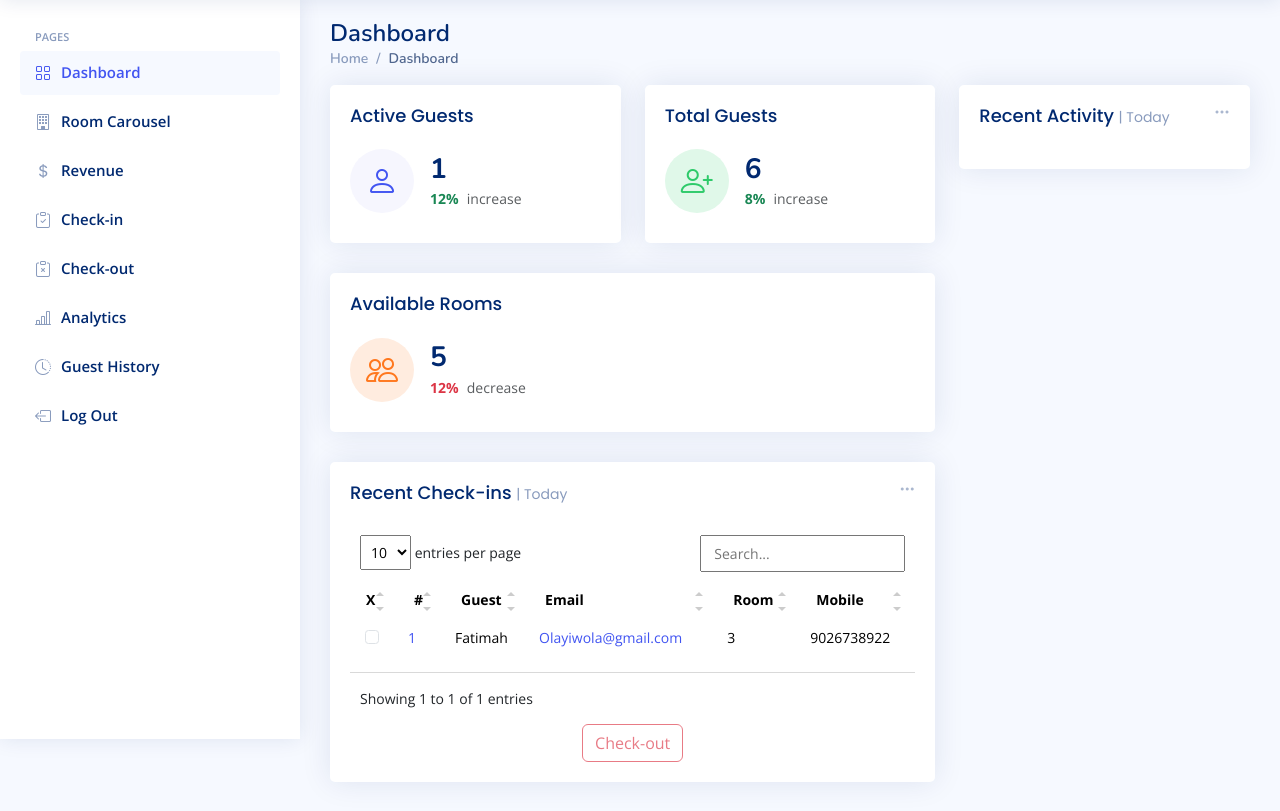
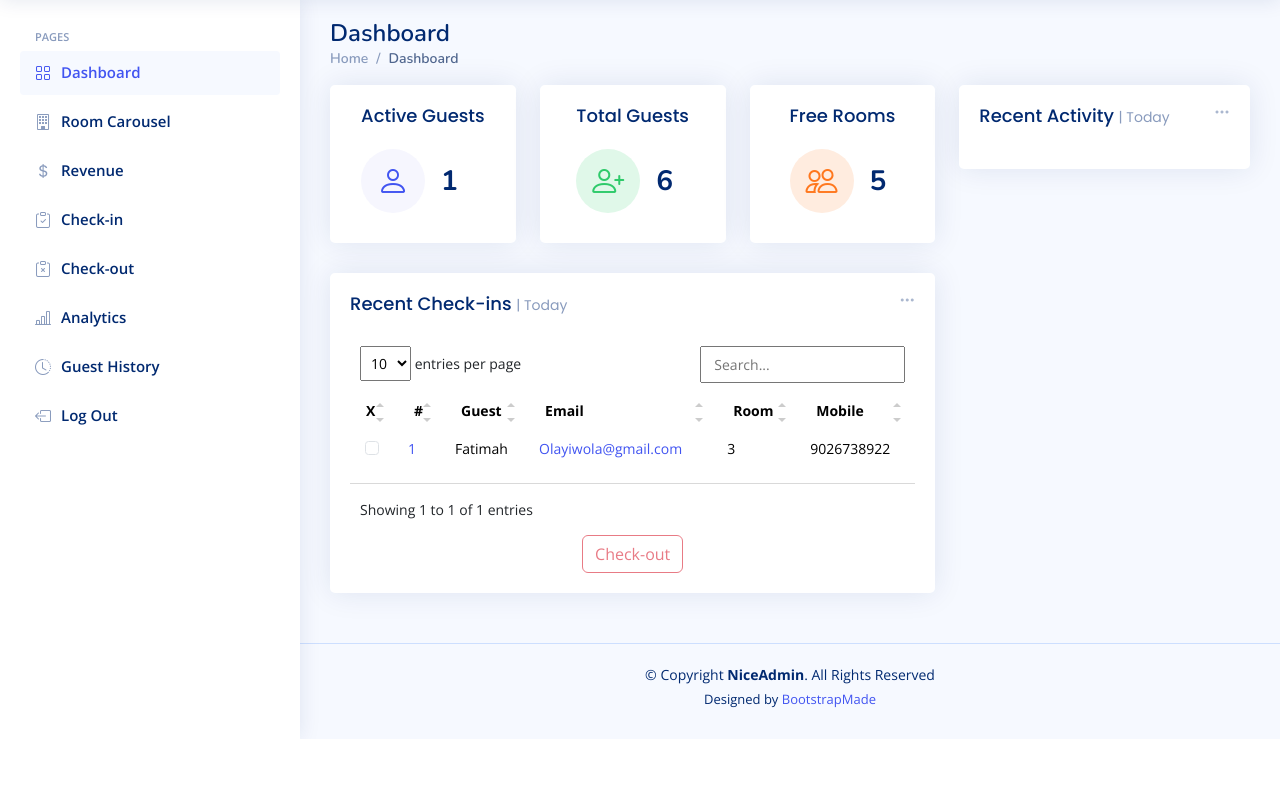
Before and after one commit to isaacenobun/Lodge, a Django app: page / in a window 1280 px wide. Shown: the part 61-872 px from the top of the page. After the commit the page ends 800 px from the top, so only its background shows below. Run offline with Django 4.2, Linux system fonts and the light colour scheme; a user stored in the database is signed in; data comes from the database, SQL or seed files in the repository; some libraries are stand-ins or nearby versions.

Commit message:
Fixed Dashboard CSS

```diff
--- a/Lodge/LodgeApp/templates/index.html
+++ b/Lodge/LodgeApp/templates/index.html
@@ -197,8 +197,8 @@
           <div class="col-lg-8">
             <div class="row">
               <!-- Guest Card -->
-              <div class="col-xxl-4 col-md-6">
-                <div class="card info-card sales-card">
+              <div class="col-xxl-4 col-xl-4 col-md-4">
+                <div class="card info-card sales-card align-items-center justify-content-center">
                   {% comment %} <div class="filter">
                     <a class="icon" href="#" data-bs-toggle="dropdown"
                       ><i class="bi bi-three-dots"></i
@@ -227,18 +227,16 @@
                       </div>
                       <div class="ps-3">
                         <h6>{{active_guests | length}}</h6>
-                        <span class="text-success small pt-1 fw-bold">12%</span>
-                        <span class="text-muted small pt-2 ps-1">increase</span>
                       </div>
                     </div>
                   </div>
                 </div>
               </div>
-              <!-- End Sales Card -->
+              <!-- End Guest Card -->
 
               <!-- Visitor Card -->
-              <div class="col-xxl-4 col-md-6">
-                <div class="card info-card revenue-card">
+              <div class="col-xxl-4 col-xl-4 col-md-4">
+                <div class="card info-card revenue-card align-items-center justify-content-center">
                   {% comment %} <div class="filter">
                     <a class="icon" href="#" data-bs-toggle="dropdown"
                       ><i class="bi bi-three-dots"></i
@@ -269,8 +267,6 @@
                       </div>
                       <div class="ps-3">
                         <h6>{{total_guests}}</h6>
-                        <span class="text-success small pt-1 fw-bold">8%</span>
-                        <span class="text-muted small pt-2 ps-1">increase</span>
                       </div>
                     </div>
                   </div>
@@ -279,8 +275,8 @@
               <!-- End Visitor Card -->
 
               <!-- Customers Card -->
-              <div class="col-xxl-4 col-xl-12">
-                <div class="card info-card customers-card">
+              <div class="col-xxl-4 col-xl-4 col-md-4">
+                <div class="card info-card customers-card align-items-center justify-content-center">
                   {% comment %} <div class="filter">
                     <a class="icon" href="#" data-bs-toggle="dropdown"
                       ><i class="bi bi-three-dots"></i
@@ -300,7 +296,7 @@
 
                   <div class="card-body">
                     <h5 class="card-title">
-                       Available Rooms {% comment %}<span>| This Year</span> {% endcomment %}
+                       Free Rooms {% comment %}<span>| This Year</span> {% endcomment %}
                     </h5>
 
                     <div class="d-flex align-items-center">
@@ -311,8 +307,6 @@
                       </div>
                       <div class="ps-3">
                         <h6>{{available_rooms}}</h6>
-                        <span class="text-danger small pt-1 fw-bold">12%</span>
-                        <span class="text-muted small pt-2 ps-1">decrease</span>
                       </div>
                     </div>
                   </div>
```
